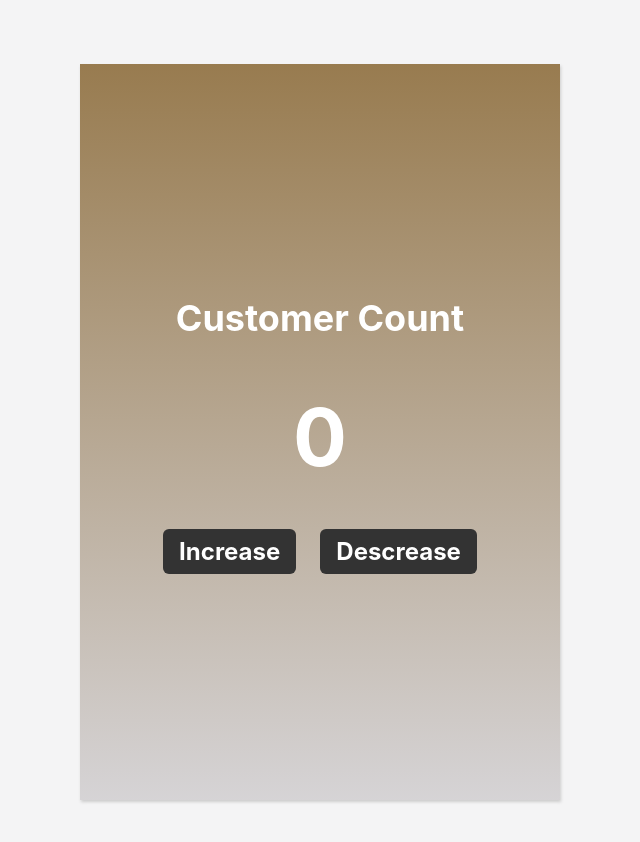
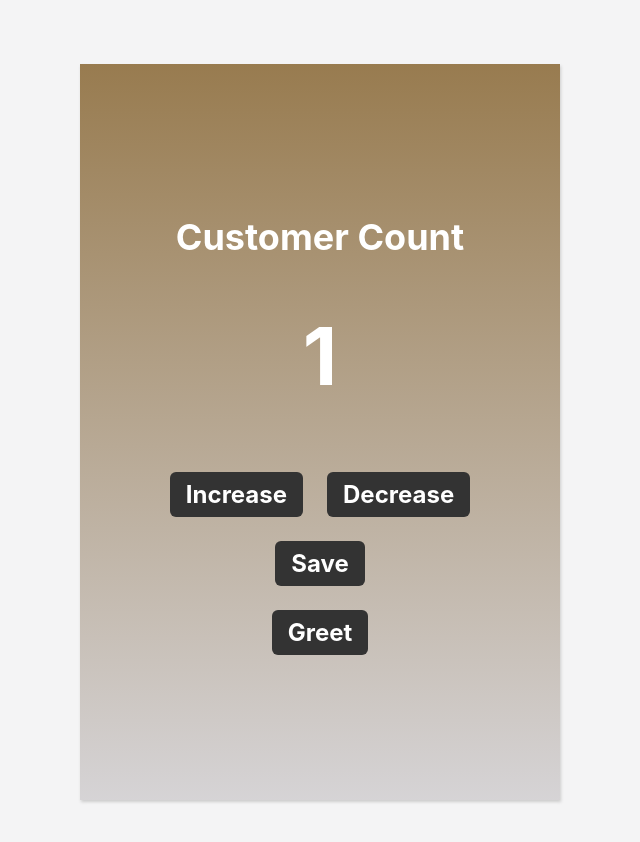
Before and after one commit to thethmuu/wdf-batch-2, a plain HTML site: page my-js-app/index.html in a window 1280 px wide. Both pictures are taken after a click on the button "Increase". Shown: the whole page, without its empty margins (320-960 px from the left). Drawn offline with Linux system fonts and the light colour scheme.

Commit message:
finished app

```diff
--- a/my-js-app/index.html
+++ b/my-js-app/index.html
@@ -10,11 +10,17 @@
   <body>
     <section class="card">
       <h1>Customer Count</h1>
-      <p>0</p>
+      <p class="count"></p>
       <div class="btn-container">
-        <button>Increase</button>
-        <button>Descrease</button>
+        <!-- click event -->
+        <button onclick="increase()">Increase</button>
+        <button onclick="decrease()">Decrease</button>
       </div>
+      <!-- event listen -->
+      <button onclick="save()">Save</button>
+      <button onclick="greet()">Greet</button>
     </section>
+
+    <script src="script.js"></script>
   </body>
 </html>
--- /dev/null
+++ b/my-js-app/script.js
@@ -0,0 +1,30 @@
+const countEl = document.querySelector('.count');
+const titleEl = document.querySelector('h1');
+let count = 0;
+let customerCounts = [];
+
+let greeting = 'Good morning';
+let customerName = 'Cheryl';
+
+// const -> cannot be reassigned
+// let -> can be reassigned
+countEl.innerText = count;
+
+function greet() {
+  titleEl.innerText = greeting + ' ' + customerName;
+}
+
+function increase() {
+  count = count + 1;
+  countEl.innerText = count;
+}
+
+function decrease() {
+  count = count - 1;
+  countEl.innerText = count;
+}
+
+function save() {
+  customerCounts.push(count);
+  console.log(customerCounts);
+}
--- a/my-js-app/style.css
+++ b/my-js-app/style.css
@@ -45,6 +45,7 @@ body {
   gap: 1em;
 }
 button {
+  margin-top: 1em;
   font-family: inherit;
   font-size: inherit;
   color: inherit;
```
